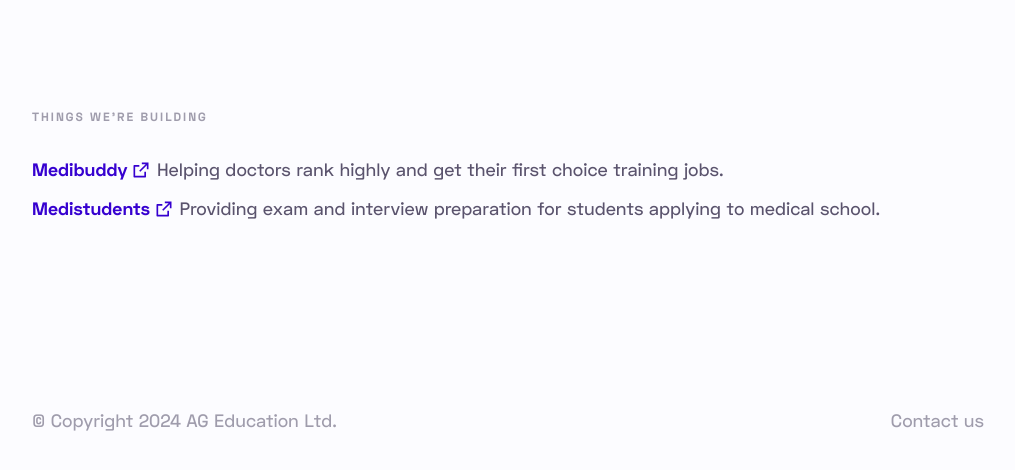
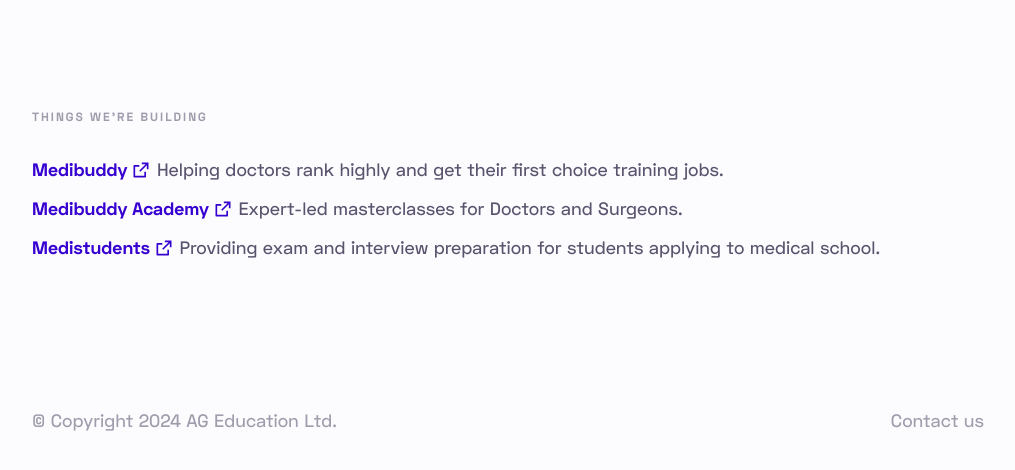
Before and after one commit to AG-Education/AG-Education.github.io, a plain HTML site: page index.html in a window 1280 px wide. Shown: the part 230-700 px from the top of the page, without its empty margins (92-1107 px from the left). Drawn offline with Linux system fonts and the light colour scheme.

Commit message:
Update index.html

```diff
--- a/index.html
+++ b/index.html
@@ -19,6 +19,7 @@
       <div class="content">
         <h2>Things we're building</h2>
         <p><a href="https://medibuddy.co.uk" target="_blank">Medibuddy</a> <span>Helping doctors rank highly and get their first choice training jobs.</span></p>
+        <p><a href="https://medibuddyacademy.com" target="_blank">Medibuddy Academy</a> <span>Expert-led masterclasses for Doctors and Surgeons.</span></p>
         <p><a href="https://medistudents.com" target="_blank">Medistudents</a> <span>Providing exam and interview preparation for students applying to medical school.</span></p>
       </div>
     </div>
```
